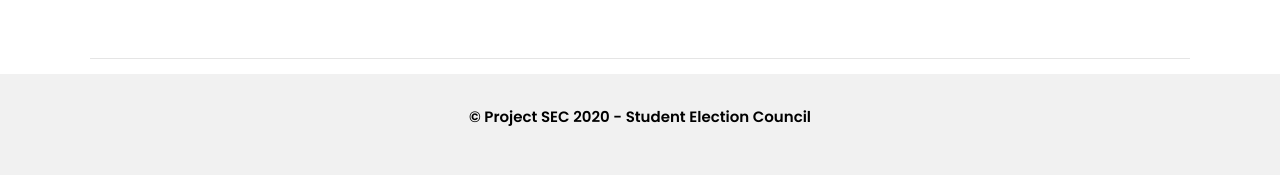
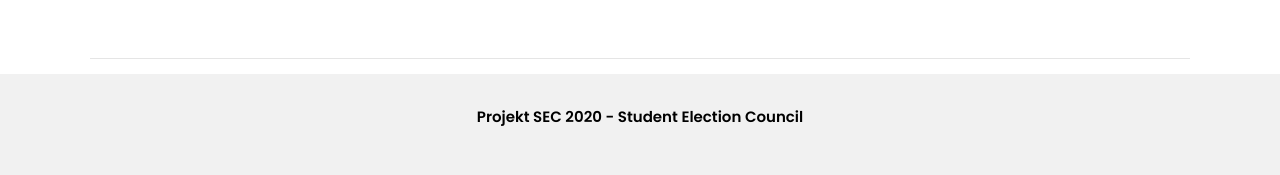
Before and after one commit to RaviRafaliya11/Student-Election-Council, a PHP site: page / in a window 1280 px wide. Shown: the part 3665-3840 px from the top of the page. Run offline with PHP 8.4, Linux system fonts and the light colour scheme.

Commit message:
updating

```diff
--- a/index.php
+++ b/index.php
@@ -257,7 +257,7 @@ if(isset($_SESSION['email'])) {
 
   </div>
         <footer class="w3-center w3-light-grey w3-padding-32">
-  <p>© Project SEC 2020 - <a title="SEC" target="_blank" class="w3-hover-text-green">Student Election Council</a></p>
+  <p>Projekt SEC 2020 - <a title="SEC" target="_blank" class="w3-hover-text-green">Student Election Council</a></p>
 </footer>
       <script
   src="https://code.jquery.com/jquery-3.4.1.js"
```
